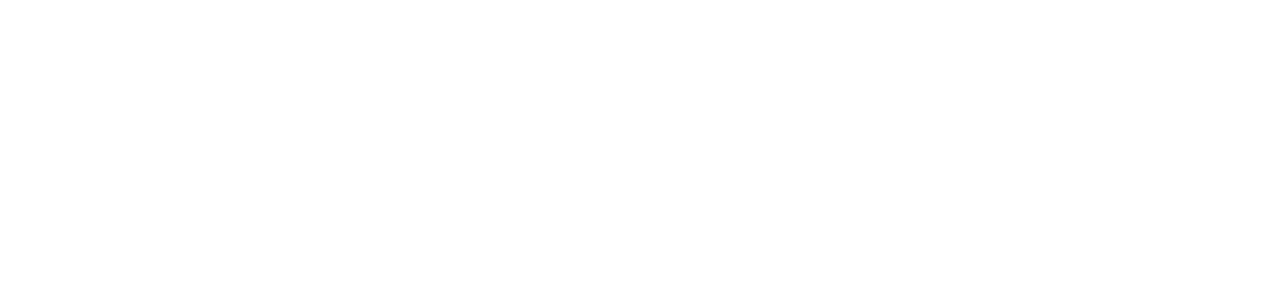
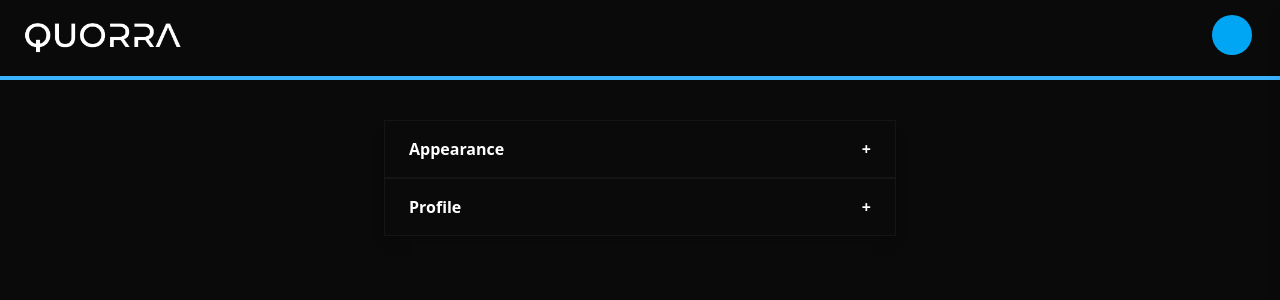
Before and after one commit to vladimircuc/QUORRA-Asera-Custom-LLM, a React (Vite) app: page /settings in a window 1280 px wide. Shown: the top 300 px of the page. Built offline with nearby package versions, Linux system fonts and the light colour scheme.

Commit message:
frontend added pages/edits

```diff
--- a/src/App.css
+++ b/src/App.css
@@ -11,8 +11,8 @@
 }
 
 [theme="dark"] {
-  --slate: white;
-  --black: #EAEAEA;
+  --slate: #EAEAEA;
+  --black: white;
   --white: #0a0a0a;
 }
   [theme="dark"] .highlight:hover{
--- a/src/App.jsx
+++ b/src/App.jsx
@@ -4,6 +4,8 @@
 import ChatPage from './pages/ChatPage';
 import AccountPage from './pages/AccountPage';
 import SettingsPage from './pages/SettingsPage';
+import RegisterPage from './pages/RegisterPage';
+import LoginPage from './pages/LoginPage';
 import './App.css';
 
 function App() {
@@ -18,7 +20,9 @@
     <Routes>
       <Route path="/" element={<ChatPage mode={mode} setMode={setMode}/>} />
       <Route path="/account" element={<AccountPage />} />
-      <Route path="/settings" elemente={<SettingsPage />} />
+      <Route path="/register" element={<RegisterPage />} />
+      <Route path="/login" element={<LoginPage />} />
+      <Route path="/settings" element={<SettingsPage mode={mode} setMode={setMode}/>} />
     </Routes>
   );
 }
--- a/src/components/Navbar.jsx
+++ b/src/components/Navbar.jsx
@@ -1,8 +1,17 @@
+   import { Link } from 'react-router-dom';
+
+   import Popout from '../components/Popout';
 export default function Navbar() {
   return (
       <div className='flex justify-between items-center gap-5 p-3 h-20 border-b-4 bg-main border-[#3AB3FF]'>
-        <img className="logo" src="../../public/QUORRA.png" alt="QUORRA Logo" width="180"/>
-        <div className='w-10 h-10 bg-sky-500 rounded-4xl mr-4'></div>
+        <Link to="/">
+          <img className="logo" src="../../public/QUORRA.png" alt="QUORRA Logo" width="180"/>
+        </Link>
+
+        <Popout/>
+        {/* <Link to="/login">
+          <div className='w-10 h-10 bg-sky-500 rounded-4xl mr-4'></div>
+        </Link> */}
       </div>
   );
 }
--- /dev/null
+++ b/src/components/Popout.jsx
@@ -0,0 +1,43 @@
+import { useState } from "react";
+import { Link } from "react-router-dom";
+
+export default function Sidebar() {
+  const [isOpen, setIsOpen] = useState(false);
+
+  return (
+    <div>
+      {/* Hamburger Button */}
+      <button
+        onClick={() => setIsOpen(true)}
+        className="w-10 h-10 bg-sky-500 cursor-pointer rounded-4xl mr-4"
+      >
+      </button>
+
+      {/* Overlay (click to close) */}
+      {isOpen && (
+        <div
+          onClick={() => setIsOpen(false)}
+          className="fixed inset-0 z-40 bg-black/40"
+        ></div>
+      )}
+
+      {/* Sidebar Panel */}
+      <div
+        className={`fixed top-0 right-0 h-full w-64 primary-bg shadow-lg p-5 z-50 transform transition-transform duration-300 ${
+          isOpen ? "translate-x-0" : "translate-x-full"
+        }`}
+      >
+
+        <div className="flex flex-col gap-4">
+          <nav className="flex flex-col gap-2 text-lg py-4">
+            <Link className="text-white hover:bg-sky-500 shadow p-2" to="/login">Login</Link>
+
+            <Link className="text-white hover:bg-sky-500 shadow p-2" to="/">Home</Link>
+
+            <Link className="text-white hover:bg-sky-500 shadow p-2 " to="/settings">Settings</Link>
+          </nav>
+        </div>
+      </div>
+    </div>
+  );
+}
--- /dev/null
+++ b/src/components/Settings.jsx
@@ -0,0 +1,59 @@
+import { useState } from "react";
+
+export default function Settings({ mode, setMode }) {
+  const [openIndex, setOpenIndex] = useState(null);
+
+  const toggleAccordion = (index) => {
+    setOpenIndex(openIndex === index ? null : index);
+  };
+
+  const handleThemeToggle = () => {
+    setMode(mode === "light" ? "dark" : "light");
+  };
+
+  return (
+    <div className="w-full max-w-lg mx-auto mt-10 white-text shadow-lg">
+      {/* Appearance Section */}
+      <div>
+        <button
+          onClick={() => toggleAccordion(0)}
+          className="w-full flex justify-between items-center px-6 py-4 text-left font-semibold highlight transition"
+        >
+          <span>Appearance</span>
+          <span>{openIndex === 0 ? "-" : "+"}</span>
+        </button>
+
+        {openIndex === 0 && (
+          <div className="px-6 py-4 bg-diff">
+            <div className="flex items-center justify-between">
+              <span>Theme: {mode === "light" ? "Light" : "Dark"}</span>
+              <button
+                onClick={handleThemeToggle}
+                className="bg-sky-500 hover:bg-sky-600 text-white px-3 py-1 rounded-lg transition"
+              >
+                Toggle
+              </button>
+            </div>
+          </div>
+        )}
+      </div>
+
+      {/* Example of another section */}
+      <div>
+        <button
+          onClick={() => toggleAccordion(1)}
+          className="w-full flex justify-between items-center px-6 py-4 text-left font-semibold highlight transition"
+        >
+          <span>Profile</span>
+          <span>{openIndex === 1 ? "-" : "+"}</span>
+        </button>
+
+        {openIndex === 1 && (
+          <div className="px-6 py-4 bg-diff">
+            <p>Profile Settings</p>
+          </div>
+        )}
+      </div>
+    </div>
+  );
+}
--- a/src/pages/AccountPage.jsx
+++ b/src/pages/AccountPage.jsx
@@ -1,8 +1,5 @@
+
 // src/pages/AccountPage.jsx
+
 export default function AccountPage() {
-  return (
-    <div className="p-6">
-      <h1 className="text-2xl font-bold">Account</h1>
-    </div>
-  )
 }
--- /dev/null
+++ b/src/pages/LoginPage.jsx
@@ -0,0 +1,24 @@
+import Navbar from "../components/Navbar"
+   import { Link } from 'react-router-dom';
+
+// src/pages/AccountPage.jsx
+
+export default function LoginPage() {
+  return (
+    <div className="flex flex-col h-screen">
+      <Navbar/>
+      <div className="flex justify-center items-center white-text grow bg-main">
+        <div className="flex flex-col gap-4">
+          <h1 className="text-4xl">Welcome to <span className="primary-text">Quorra</span></h1>
+
+            <input className="bg-diff p-3" placeholder="Username" type="text" id="Username" />
+            <input className="bg-diff p-3" placeholder="Password" type="text" id="Password" />
+
+          <button className="bg-accent hover:bg-[#3AB3FF] text-white rounded px-14 py-2 m-auto text-xl mt-4">Login</button>
+          <p className="text-center text-xs"href="">No Account? Sign Up <Link to="/Register" className="primary-text underline cursor-pointer">Here</Link></p>
+
+        </div>
+      </div>
+    </div>
+  )
+}
--- /dev/null
+++ b/src/pages/RegisterPage.jsx
@@ -0,0 +1,22 @@
+import Navbar from "../components/Navbar"
+// src/pages/AccountPage.jsx
+
+export default function RegisterPage() {
+  return (
+    <div className="flex flex-col h-screen">
+      <Navbar/>
+      <div className="flex justify-center items-center white-text grow bg-main">
+        <div className="flex flex-col gap-4">
+          <h1 className="text-4xl primary-text">Create Your Account</h1>
+
+            <input className="bg-diff p-3" placeholder="Email" type="text" id="Email" />
+            <input className="bg-diff p-3" placeholder="Username" type="text" id="Username" />
+            <input className="bg-diff p-3" placeholder="Password" type="text" id="Password" />
+
+          <button className="bg-accent hover:bg-[#3AB3FF] text-white rounded px-14 py-2 m-auto text-xl mt-4">Sign Up</button>
+
+        </div>
+      </div>
+    </div>
+  )
+}
--- a/src/pages/SettingsPage.jsx
+++ b/src/pages/SettingsPage.jsx
@@ -1,12 +1,22 @@
 // src/pages/SettingsPage.jsx
-
+import Navbar from "../components/Navbar"
+import Settings from "../components/settings"
 // Just made this for a future light mode button
 // and potentially profile settings changes?
 
-export default function SettingsPage() {
+export default function SettingsPage({mode, setMode}) {
+
   return (
-    <div className="p-6">
-      <h1 className="text-2xl font-bold">Settings</h1>
+    <div className="flex flex-col h-screen">
+      <Navbar/>
+      <div className="flex flex-col grow bg-main">
+        <Settings  mode={mode} setMode={setMode}/>
+        {/* <div className="flex flex-col h-full border-1 border-sky-500 m-10 gap-4 p-10 text-center">
+          <p className="text-white highlight p-2 ">Account Settings</p>
+          <p className="text-white highlight p-2">Lighting Settings</p>
+
+        </div> */}
+      </div>
     </div>
   )
 }
```
